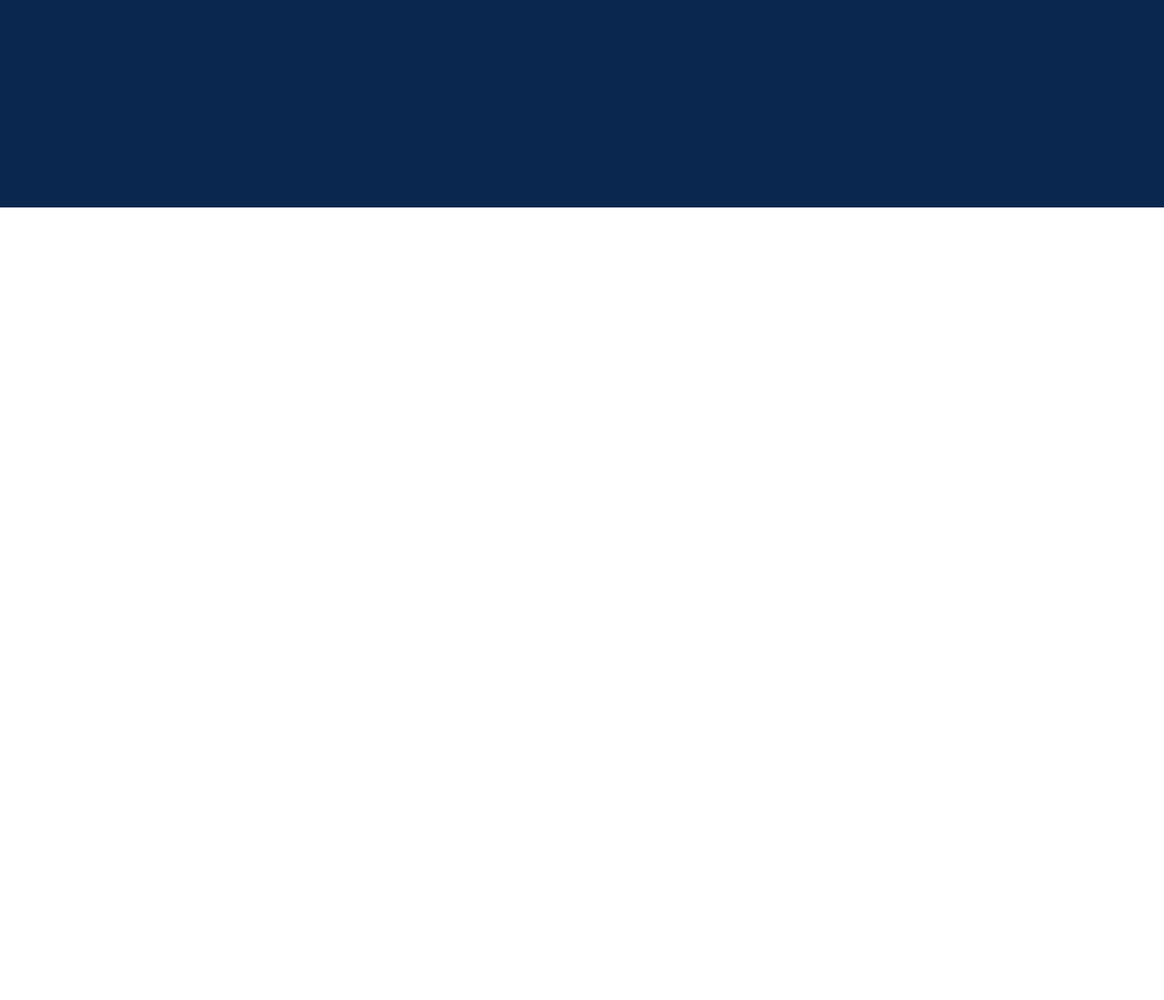
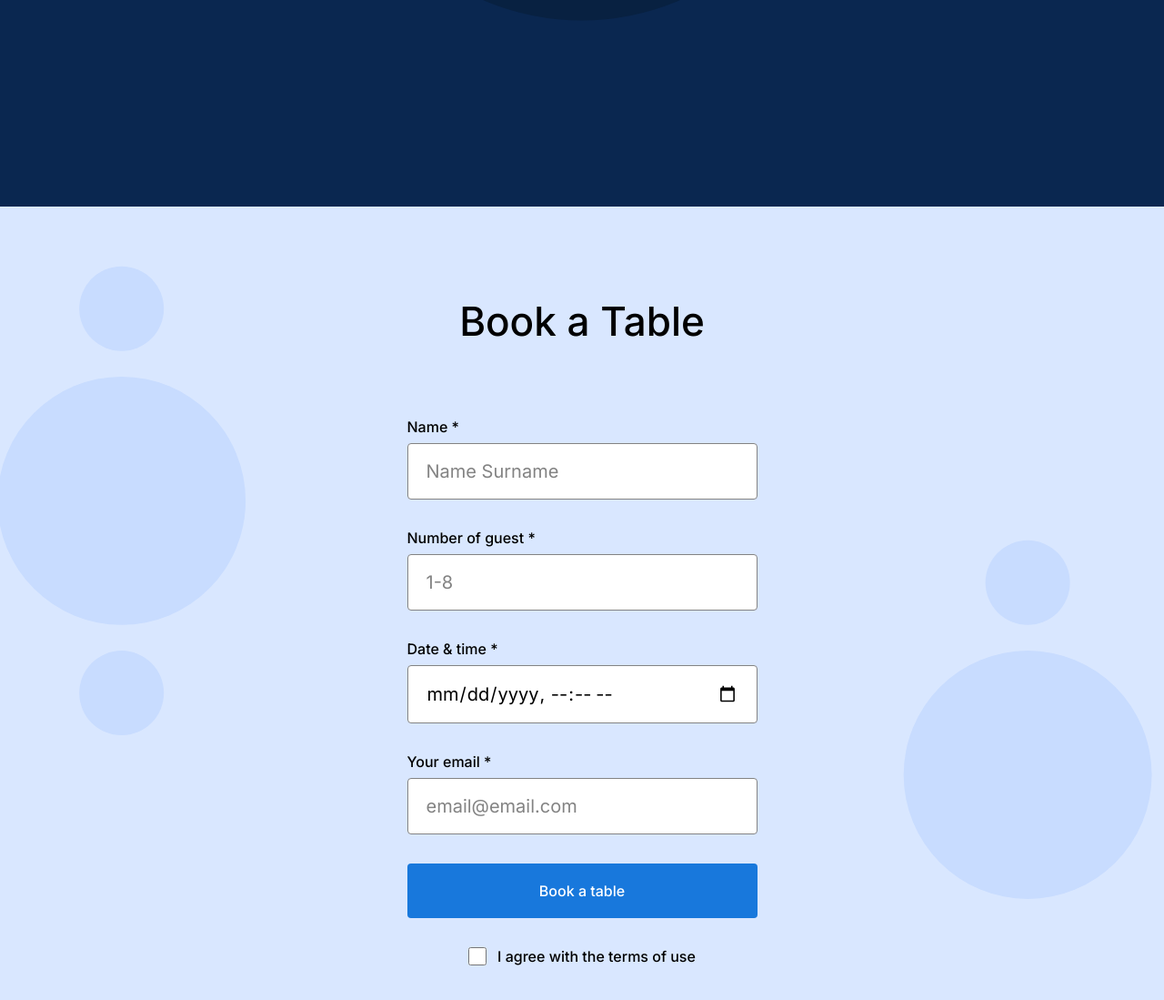
Before and after one commit to dwan5000/se_project_coffeeshop, a plain HTML site: page index.html in a window 1280 px wide. Shown: the part 1471-2570 px from the top of the page at 91% size. Before the commit the page ends 1699 px from the top, so only its background shows below. Drawn offline with Linux system fonts and the light colour scheme.

Commit message:
stage 3 complete

```diff
--- a/index.html
+++ b/index.html
@@ -102,7 +102,65 @@
             </li>
           </ul>
         </section>
-        <section id="reservations-section" class="reservation"></section>
+        <section id="reservations-section" class="reservation">
+          <h2 class="reservation__title">Book a Table</h2>
+          <form class="reservation__form form">
+            <fieldset class="form__fieldset">
+              <label for="name-input" class="form__label"
+                >Name *
+                <input
+                  id="name-input"
+                  type="text"
+                  class="form__input"
+                  placeholder="Name Surname"
+                  required
+                />
+              </label>
+              <label for="number-input" class="form__label"
+                >Number of guest *
+                <input
+                  id="number-input"
+                  type="number"
+                  class="form__input"
+                  placeholder="1-8"
+                  min="1"
+                  max="8"
+                  required
+                />
+              </label>
+              <label for="date-input" class="form__label"
+                >Date & time *
+                <input
+                  id="date-input"
+                  type="datetime-local"
+                  class="form__input"
+                  required
+              /></label>
+              <label for="email-input" class="form__label"
+                >Your email *
+                <input
+                  id="email-input"
+                  type="email"
+                  class="form__input"
+                  placeholder="email@email.com"
+                  required
+                />
+              </label>
+            </fieldset>
+            <button class="form__button">Book a table</button>
+            <label
+              for="checkbox-input"
+              class="form__label form__label_type_checkbox"
+            >
+              <input
+                id="checkbox-input"
+                type="checkbox"
+                class="form__checkbox"
+                required
+              />I agree with the terms of use</label
+            >
+          </form>
+        </section>
         <section id="menu-section" class="menu"></section>
         <section id="contacts-section" class="about"></section>
       </main>
--- a/pages/index.css
+++ b/pages/index.css
@@ -1,5 +1,5 @@
 .page {
-  font-family: "Inter, Arial, sans-serif";
+  font-family: Inter, Arial, sans-serif;
   font-size: 16px;
   line-height: 20px;
   min-width: 1100px;
@@ -34,7 +34,7 @@
   list-style: none;
   padding: 0;
   margin: 0;
-  font-family: "Inter, Arial, sans-serif";
+  font-family: Inter, Arial, sans-serif;
   font-weight: 500;
   font-size: 16px;
   line-height: 20px;
@@ -50,13 +50,13 @@
   max-width: 729px;
   font-size: 60px;
   line-height: 72px;
-  font-family: "Inter, Arial, sans-serif";
+  font-family: Inter, Arial, sans-serif;
   font-weight: 500;
   letter-spacing: -0.6px;
 }
 
 .header__span-accent {
-  font-family: "noto serif, Times New Roman, serif";
+  font-family: Noto serif, Times New Roman, serif;
   font-style: italic;
   font-size: 60px;
   line-height: 72px;
@@ -65,7 +65,7 @@
 }
 
 .header__description {
-  font-family: "Noto serif, Times New Roman, serif";
+  font-family: Noto serif, Times New Roman, serif;
   font-size: 20px;
   line-height: 30px;
   max-width: 683px;
@@ -83,7 +83,7 @@
 .header__footer {
   display: flex;
   justify-content: space-between;
-  font-family: "Inter, Arial, sans-serif";
+  font-family: Inter, Arial, sans-serif;
   font-weight: 500;
   font-size: 16px;
   line-height: 20px;
@@ -100,12 +100,16 @@
   background-color: #0a2750;
   color: #fff;
   padding: 100px 80px 215px;
+  background-image: url(../images/background_recipes.svg);
+  background-repeat: no-repeat;
+  background-size: cover;
+  background-position: center;
 }
 
 .recipes__title {
   margin: 0 0 24px;
   max-width: 580px;
-  font-family: "Inter, Arial, sans-serif";
+  font-family: Inter, Arial, sans-serif;
   font-weight: 500;
   font-size: 44px;
   line-height: 52px;
@@ -114,7 +118,7 @@
 .recipes__subtitle {
   margin: 0 0 80px;
   max-width: 438px;
-  font-family: "Noto Serif, Times New Roman, serif";
+  font-family: Noto Serif, Times New Roman, serif;
   font-size: 20px;
   line-height: 30px;
 }
@@ -129,8 +133,101 @@
 .recipes__video-caption {
   display: flex;
   justify-content: space-between;
-  font-family: "Inter, Arial, sans-serif";
+  font-family: Inter, Arial, sans-serif;
   font-weight: 500;
   font-size: 20px;
   line-height: 30px;
 }
+
+.reservation {
+  padding: 100px 0 120px;
+  background-color: #d9e7ff;
+  background-image: url(../images/background_reservation.svg);
+  background-repeat: no-repeat;
+  background-position: center;
+  background-size: cover;
+}
+
+.reservation__title {
+  text-align: center;
+  margin: 0 0 80px;
+  font-family: Inter, Arial, sans-serif;
+  font-weight: 500;
+  font-size: 44px;
+  line-height: 52px;
+  color: #000;
+}
+
+.reservation__form {
+  margin: 0 auto;
+}
+
+.form {
+  max-width: 385px;
+}
+
+.form__fieldset {
+  margin: 0;
+  padding: 0;
+  border: none;
+}
+
+.form__label {
+  font-family: Inter, Arial, sans-serif;
+  font-weight: 500;
+  font-size: 16px;
+  line-height: 20px;
+  color: #000;
+}
+
+.form__input {
+  border-radius: 4px;
+  padding: 15px 20px;
+  display: block;
+  width: 100%;
+  box-sizing: border-box;
+  margin: 8px 0 32px;
+  border: 1px solid #838383;
+  color: #000;
+  font-family: Inter, Arial, sans-serif;
+  font-size: 20px;
+  line-height: 30px;
+}
+
+input::placeholder {
+  color: #838383;
+}
+
+.form__button {
+  background-color: #1878dc;
+  margin-bottom: 32px;
+  width: 100%;
+  padding: 20px 0;
+  color: #fff;
+  border: none;
+  font-family: Inter, Arial, sans-serif;
+  font-weight: 500;
+  font-size: 16px;
+  line-height: 20px;
+  border-radius: 4px;
+}
+
+.form__button:hover {
+  background-color: #3f96f3;
+}
+
+.form__button {
+  transition: background-color 0.3s ease;
+}
+
+.form__checkbox {
+  border-radius: 2px;
+  width: 20px;
+  height: 20px;
+}
+
+.form__label_type_checkbox {
+  display: flex;
+  justify-content: center;
+  gap: 12px;
+}
```
